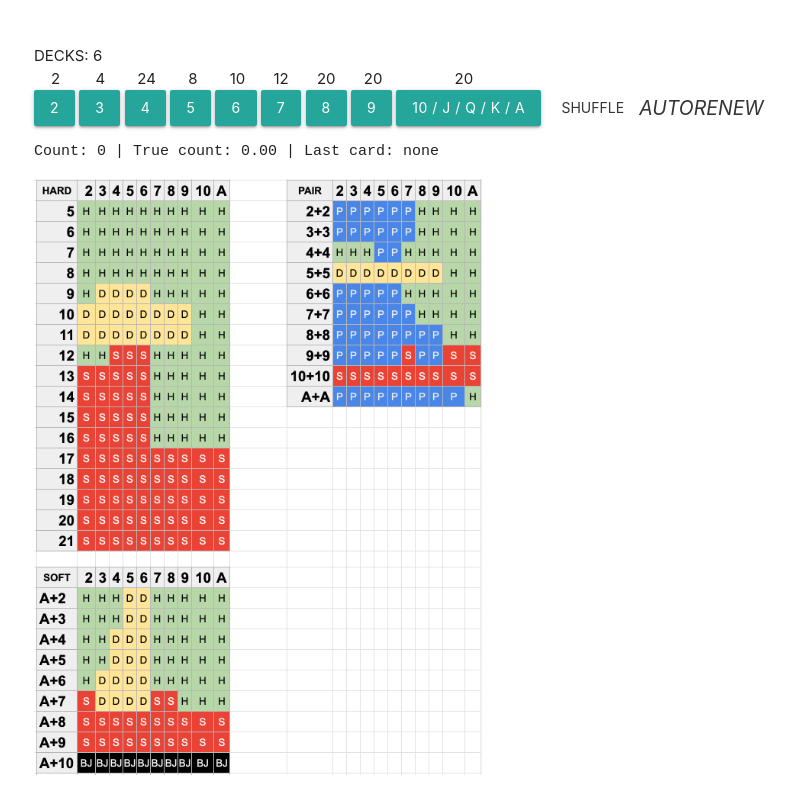
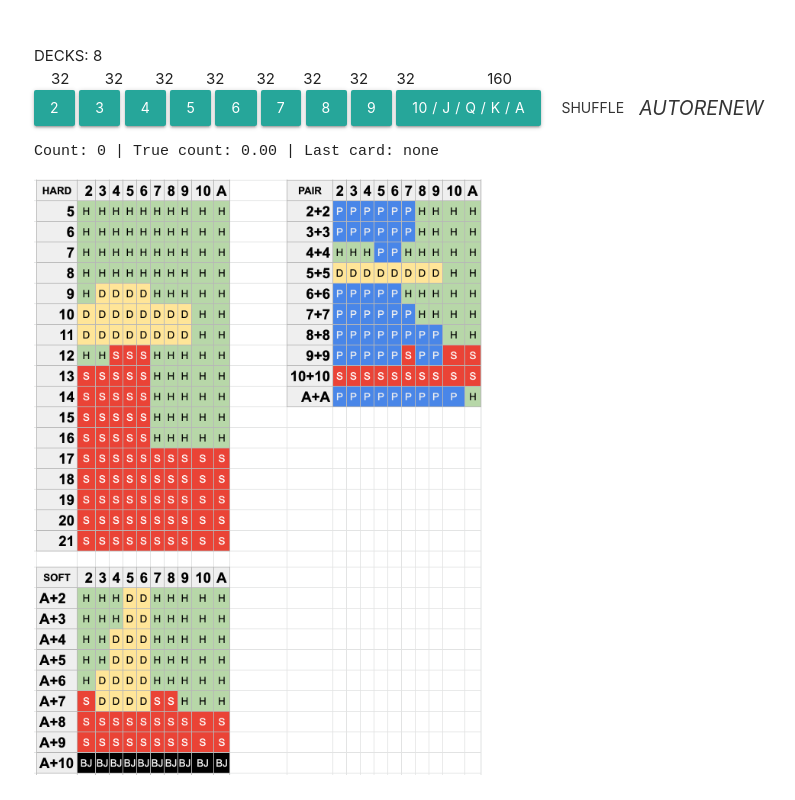
Before and after one commit to ielkanyuk/blackjack-card-counter, a website built with webpack: page src/index.html in a window 1280 px wide. Shown: the whole page, without its empty margins (158-953 px from the left). Built offline with nearby package versions, Linux system fonts and the light colour scheme; some icons are missing.

Commit message:
Decks counting

```diff
--- a/src/index.html
+++ b/src/index.html
@@ -11,16 +11,16 @@
 <body style="padding-top: 3rem;">
 
 <div class="container">
-  <span>DECKS: 6</span><br/>
-  <span style="margin-right: 17px; margin-left: 17px;">2</span>
-  <span style="margin-right: 14px; margin-left: 14px;">4</span>
-  <span style="margin-right: 14px; margin-left: 14px;">24</span>
-  <span style="margin-right: 14px; margin-left: 14px;">8</span>
-  <span style="margin-right: 10px; margin-left: 14px;">10</span>
-  <span style="margin-right: 10px; margin-left: 14px;">12</span>
-  <span style="margin-right: 10px; margin-left: 14px;">20</span>
-  <span style="margin-right: 14px; margin-left: 14px;">20</span>
-  <span style="margin-right: 14px; margin-left: 54px;">20</span>
+  <span>DECKS: 8</span><br/>
+  <span style="margin-right: 17px; margin-left: 17px;" id="card_2_remains"></span>
+  <span style="margin-right: 14px; margin-left: 14px;" id="card_3_remains"></span>
+  <span style="margin-right: 14px; margin-left: 14px;" id="card_4_remains"></span>
+  <span style="margin-right: 14px; margin-left: 14px;" id="card_5_remains"></span>
+  <span style="margin-right: 10px; margin-left: 14px;" id="card_6_remains"></span>
+  <span style="margin-right: 10px; margin-left: 14px;" id="card_7_remains"></span>
+  <span style="margin-right: 10px; margin-left: 14px;" id="card_8_remains"></span>
+  <span style="margin-right: 14px; margin-left: 14px;" id="card_9_remains"></span>
+  <span style="margin-right: 14px; margin-left: 54px;" id="card_10_remains"></span>
   <br/>
   <button class="btn" id="c_2">2</button>
   <button class="btn" id="c_3">3</button>
--- a/src/index.js
+++ b/src/index.js
@@ -1,25 +1,98 @@
 import {Subject, fromEvent} from 'rxjs'
 import {scan, startWith, shareReplay} from 'rxjs/operators'
 
+const decksInitial = 8;
 const initialState = {
   counter: 0,
-  lastCard: 'none'
+  decks: decksInitial,
+  decksPlayed: 0,
+  lastCard: 'none',
+  card_2: decksInitial * 4,
+  card_3: decksInitial * 4,
+  card_4: decksInitial * 4,
+  card_5: decksInitial * 4,
+  card_6: decksInitial * 4,
+  card_7: decksInitial * 4,
+  card_8: decksInitial * 4,
+  card_9: decksInitial * 4,
+  card_10: decksInitial * 4 * 5,
+}
+
+const getDecksPlayed = (state) => {
+  const decksRemain = state.decks - state.decksPlayed;
+  if ((state.card_2 / 4) < decksRemain) {
+    if ((state.card_3 / 4) < decksRemain) {
+      if ((state.card_4 / 4) < decksRemain) {
+        if ((state.card_5 / 4) < decksRemain) {
+          if ((state.card_6 / 4) < decksRemain) {
+            if ((state.card_7 / 4) < decksRemain) {
+              if ((state.card_8 / 4) < decksRemain) {
+                if ((state.card_9 / 4) < decksRemain) {
+                  if ((state.card_10 / 20) <= decksRemain-0.25) {
+                    return state.decksPlayed + 0.25;
+                  }
+                }
+              }
+            }
+          }
+        }
+      }
+    }
+  }
+
+  return state.decksPlayed;
 }
 
 const pre = document.querySelector('pre')
 const lastCard = document.getElementById('lastCard')
+const card_2_remains = document.getElementById('card_2_remains')
+const card_3_remains = document.getElementById('card_3_remains')
+const card_4_remains = document.getElementById('card_4_remains')
+const card_5_remains = document.getElementById('card_5_remains')
+const card_6_remains = document.getElementById('card_6_remains')
+const card_7_remains = document.getElementById('card_7_remains')
+const card_8_remains = document.getElementById('card_8_remains')
+const card_9_remains = document.getElementById('card_9_remains')
+const card_10_remains = document.getElementById('card_10_remains')
 
 const handlers = {
-  Card_2: state => ({...state, counter: state.counter + 1, lastCard: '2'}),
-  Card_3: state => ({...state, counter: state.counter + 2, lastCard: '3'}),
-  Card_4: state => ({...state, counter: state.counter + 2, lastCard: '4'}),
-  Card_5: state => ({...state, counter: state.counter + 3, lastCard: '5'}),
-  Card_6: state => ({...state, counter: state.counter + 2, lastCard: '6'}),
-  Card_7: state => ({...state, counter: state.counter + 1, lastCard: '7'}),
-  Card_8: state => ({...state, counter: state.counter, lastCard: '8'}),
-  Card_9: state => ({...state, counter: state.counter - 1, lastCard: '9'}),
-  Card_10: state => ({...state, counter: state.counter - 2, lastCard: '10/A'}),
-  SHUFFLE: state => ({...state, counter: 0, lastCard: 'none'}),
+  Card_2: state => {
+    const newState = {...state, counter: state.counter + 1, lastCard: '2', card_2: state.card_2 - 1}
+    return {...newState, decksPlayed: getDecksPlayed(newState) }
+  },
+  Card_3: state => {
+    const newState = {...state, counter: state.counter + 2, lastCard: '3', card_3: state.card_3 - 1}
+    return {...newState, decksPlayed: getDecksPlayed(newState) }
+  },
+  Card_4: state => {
+    const newState = {...state, counter: state.counter + 2, lastCard: '4', card_4: state.card_4 - 1}
+    return {...newState, decksPlayed: getDecksPlayed(newState) }
+  },
+  Card_5: state => {
+    const newState = {...state, counter: state.counter + 3, lastCard: '5', card_5: state.card_5 - 1}
+    return {...newState, decksPlayed: getDecksPlayed(newState) }
+  },
+  Card_6: state => {
+    const newState = {...state, counter: state.counter + 2, lastCard: '6', card_6: state.card_6 - 1}
+    return {...newState, decksPlayed: getDecksPlayed(newState) }
+  },
+  Card_7: state => {
+    const newState = {...state, counter: state.counter + 1, lastCard: '7', card_7: state.card_7 - 1}
+    return {...newState, decksPlayed: getDecksPlayed(newState) }
+  },
+  Card_8: state => {
+    const newState = {...state, counter: state.counter, lastCard: '8', card_8: state.card_8 - 1}
+    return {...newState, decksPlayed: getDecksPlayed(newState) }
+  },
+  Card_9: state => {
+    const newState = {...state, counter: state.counter - 1, lastCard: '9', card_9: state.card_9 - 1}
+    return {...newState, decksPlayed: getDecksPlayed(newState) }
+  },
+  Card_10: state => {
+    const newState = {...state, counter: state.counter - 2, lastCard: '10/A', card_10: state.card_10 - 1}
+    return {...newState, decksPlayed: getDecksPlayed(newState) }
+  },
+  SHUFFLE: state => ({...initialState}),
   DEFAULT: state => state
 }
 
@@ -45,7 +118,16 @@ function createStore(rootReducer) {
 const store$ = createStore(reducer)
 
 store$.subscribe(state => {
-  pre.innerHTML = 'Count: ' + state.counter / 2 + ' | True count: ' + (state.counter / 6).toFixed(2) + ' | Last card: ' + state.lastCard;
+  pre.innerHTML = 'Count: ' + state.counter / 2 + ' | True count: ' + (state.counter / (state.decks-state.decksPlayed)).toFixed(2) + ' | Last card: ' + state.lastCard;
+  card_2_remains.innerHTML = state.card_2;
+  card_3_remains.innerHTML = state.card_3;
+  card_4_remains.innerHTML = state.card_4;
+  card_5_remains.innerHTML = state.card_5;
+  card_6_remains.innerHTML = state.card_6;
+  card_7_remains.innerHTML = state.card_7;
+  card_8_remains.innerHTML = state.card_8;
+  card_9_remains.innerHTML = state.card_9;
+  card_10_remains.innerHTML = state.card_10;
 })
 
 document.getElementById('c_2').addEventListener('click', () => {
```
